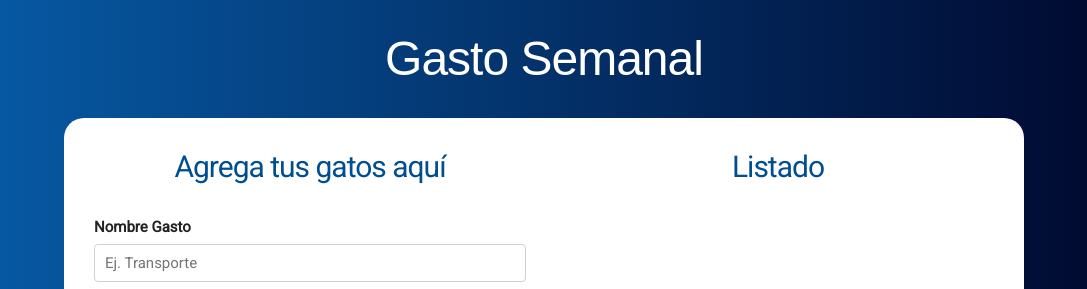
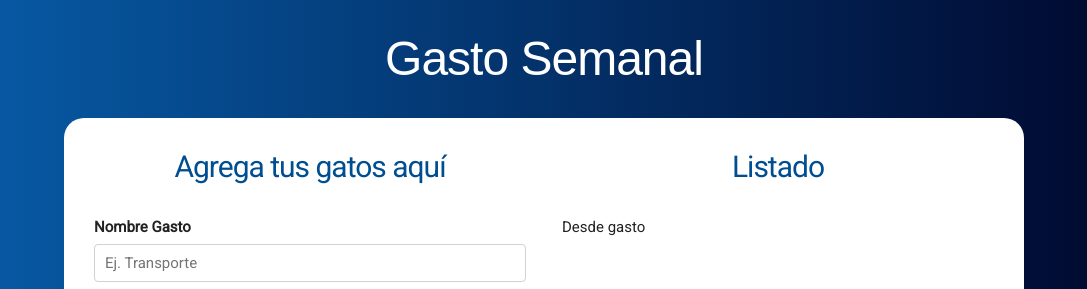
Before and after one commit to vant3x/App_Gastos_semanales_react, a React (Create React App) app: page / in a window 1280 px wide. Both pictures are taken after typing "Sample", "Sample" into the empty fields and a click on the input "Agregar". Shown: the top 289 px of the page, without its empty margins (96-1183 px from the left). Built offline with nearby package versions, Linux system fonts and the light colour scheme.

Commit message:
Agregando los gastos

```diff
--- a/public/index.html
+++ b/public/index.html
@@ -19,7 +19,7 @@
       work correctly both with client-side routing and a non-root public URL.
       Learn how to configure a non-root public URL by running `npm run build`.
     -->
-    <title>React App</title>
+    <title>App Gasto Semanal</title>
   </head>
   <body>
     <noscript>
--- /dev/null
+++ b/src/components/Gasto.js
@@ -0,0 +1,11 @@
+import React, { Component } from 'react';
+
+class Gasto extends Component {
+  render() {
+    return(
+      <p>Desde  gasto</p>
+    )
+  }
+}
+
+export default Gasto;
--- a/src/components/Listado.js
+++ b/src/components/Listado.js
@@ -1,11 +1,17 @@
 import React, { Component } from 'react';
+import Gasto from './Gasto';
 
 class Listado extends Component {
   render() {
     return(
           <div className="gastos-realizados">
             <h2>Listado</h2>
-            {console.log(this.props.gastos)}
+            {Object.keys( this.props.gastos ).map(key => (
+              <Gasto
+                 key={key}
+                 gasto={this.props.gastos[key]}
+               />
+            ) )}
           </div>
     )
   }
```
